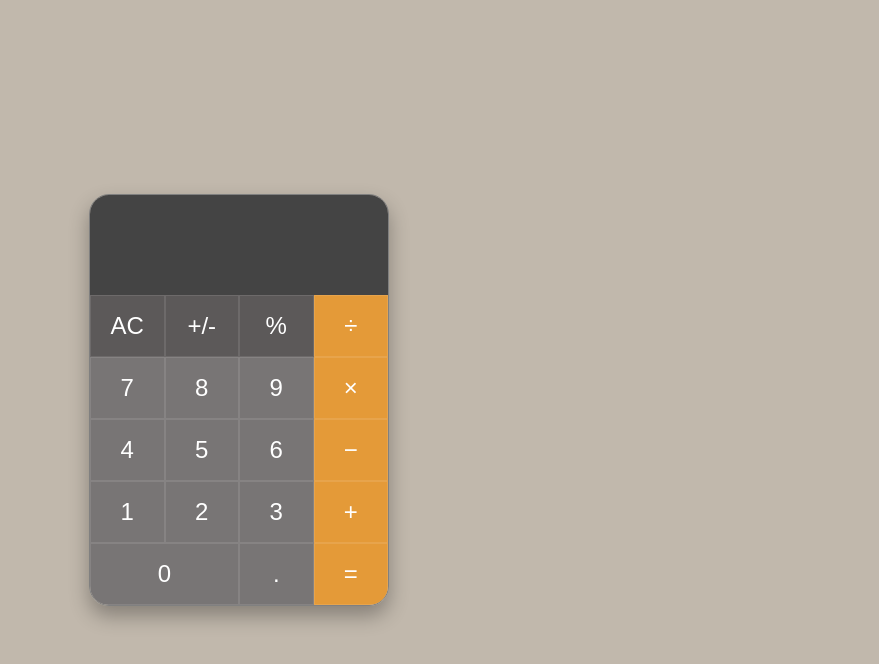
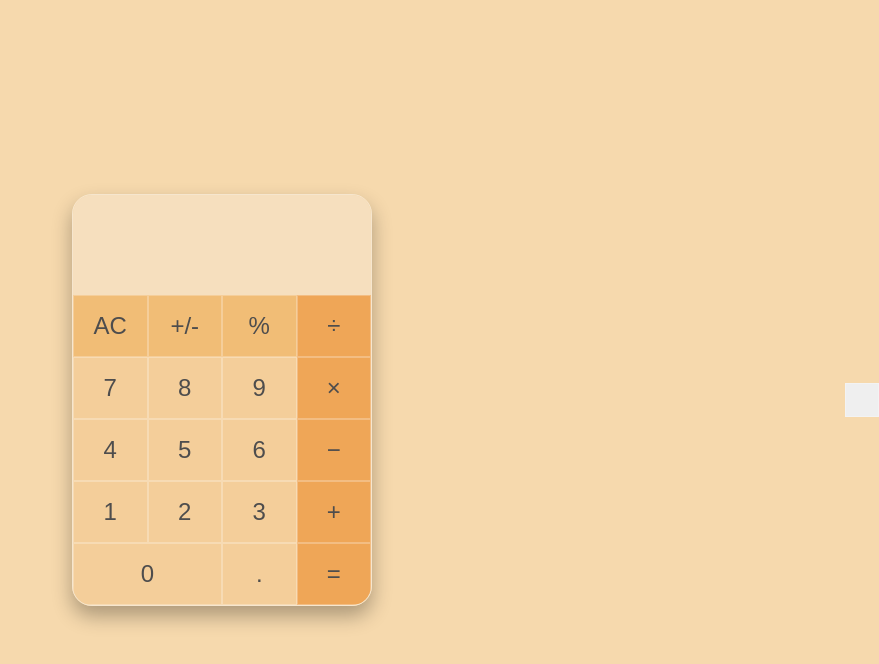
Before and after one commit to YanaLysukha/Calculator-app, a website built with webpack: page src/index.html in a window 1280 px wide. Both pictures are taken after a click on the button "AC". Shown: the whole page, without its empty margins (401-1280 px from the left). Built offline with nearby package versions, Linux system fonts and the light colour scheme.

Commit message:
feat: implement theme toggling

```diff
--- /dev/null
+++ b/src/components/ThemeManager/index.ts
@@ -0,0 +1,35 @@
+import BaseElement from '../base-component';
+
+export default class ThemeManager extends BaseElement<HTMLElement>{
+    static #instance: ThemeManager;
+
+    private subscribers: (() => void)[];
+
+    private constructor() {
+        super({ tag: 'button', class: 'theme-manager-button'});
+        this.node.onclick = this.toggleTheme;
+        this.subscribers = [];
+    }
+
+    public static getInstance(): ThemeManager {
+        if (!ThemeManager.#instance) {
+            ThemeManager.#instance = new ThemeManager();
+        }
+
+        return ThemeManager.#instance;
+    }
+
+    toggleTheme = () => {
+        this.notifySubscribers();
+    }
+
+    private notifySubscribers = () => {
+        this.subscribers.forEach((subscriber) => {
+            subscriber();
+        });
+    };
+
+    subscribe = (method: () => void) => {
+        this.subscribers.push(method);
+    };
+}
--- a/src/components/calculator/index.ts
+++ b/src/components/calculator/index.ts
@@ -3,7 +3,7 @@ export type Operators = '+' | '-' | '*' | '%' | '/';
 export default class Calculator {
     static #instance: Calculator;
 
-    private listeners: ((str: string) => void)[];
+    private subscribers: ((str: string) => void)[];
 
     private operatorsArray: Operators[];
 
@@ -14,7 +14,7 @@ export default class Calculator {
     private currentOperator: Operators | null;
 
     private constructor() {
-        this.listeners = [];
+        this.subscribers = [];
         this.operatorsArray = [];
         this.numbersArray = [];
         this.currentNumber = null;
@@ -29,15 +29,15 @@ export default class Calculator {
         return Calculator.#instance;
     }
 
-    private callListeners = () => {
-        this.listeners.forEach((listener) => {
+    private notifySubscribers = () => {
+        this.subscribers.forEach((subscriber) => {
             const data = this.getData();
-            listener(data);
+            subscriber(data);
         });
     };
 
-    addListener = (method: (str: string) => void) => {
-        this.listeners.push(method);
+    subscribe = (method: (str: string) => void) => {
+        this.subscribers.push(method);
     };
 
     putNumber = (num: number) => {
@@ -50,7 +50,7 @@ export default class Calculator {
         } else {
             this.currentNumber = this.currentNumber * 10 + num;
         }
-        this.callListeners();
+        this.notifySubscribers();
     };
 
     putOperator = (operator: Operators) => {
@@ -63,14 +63,14 @@ export default class Calculator {
             this.currentOperator = operator;
         }
 
-        this.callListeners();
+        this.notifySubscribers();
     };
 
     putDecimal = () => {
         // if (this.data[this.data.length - 1] !== '.') {
         //     this.data += '.';
         // }
-        this.callListeners();
+        this.notifySubscribers();
     };
 
     getData = () => {
@@ -95,14 +95,14 @@ export default class Calculator {
         this.operatorsArray = [];
         this.currentNumber = null;
         this.currentOperator = null;
-        this.callListeners();
+        this.notifySubscribers();
     };
 
     invertSign = () => {
         if (this.currentNumber) {
             this.currentNumber = this.currentNumber * -1;
         }
-        this.callListeners();
+        this.notifySubscribers();
     };
 
     calculate = () => {
@@ -133,7 +133,7 @@ export default class Calculator {
         this.reset();
         this.numbersArray.push(result);
 
-        this.callListeners();
+        this.notifySubscribers();
     };
 
     doOperations = (num1: number, operator: string, num2: number) => {
--- a/src/components/display/index.ts
+++ b/src/components/display/index.ts
@@ -1,17 +1,28 @@
 import BaseElement from '../base-component';
 import Calculator from '../calculator';
 import './style.scss';
+import ThemeManager from '../ThemeManager';
 
 export default class Display extends BaseElement<HTMLElement> {
     calculator: Calculator;
 
+    themeManager: ThemeManager;
+
     constructor() {
         super({ tag: 'div', class: 'display-container' });
         this.calculator = Calculator.getInstance();
-        this.calculator.addListener(this.updateText);
+        this.calculator.subscribe(this.updateText);
+        this.themeManager = ThemeManager.getInstance();
+        this.themeManager.subscribe(this.updateTheme);
+        this.node.classList.add('light');
     }
 
     private updateText = (str: string) => {
         this.node.textContent = str;
     };
+
+    updateTheme = ()=> {
+        this.node.classList.toggle('light');
+        this.node.classList.toggle('dark');
+    }
 }
--- a/src/components/display/style.scss
+++ b/src/components/display/style.scss
@@ -1,3 +1,13 @@
+.light {
+    --display-background: #f6dfbe;
+    --display-text-color: #4e4d4d;
+}
+
+.dark {
+    --display-background: #444;
+    --display-text-color: #fff;
+}
+
 .display-container {
     display: flex;
     align-items: center;
@@ -5,8 +15,8 @@
     max-width: 400px;
     width: 100%;
     height: 6.3rem;
-    background-color: #444;
-    color: white;
+    background-color: var(--display-background);
+    color: var(--display-text-color);
     font-size: 2.5em;
     text-align: right;
     padding: 20px;
--- a/src/components/keys/index.ts
+++ b/src/components/keys/index.ts
@@ -1,6 +1,7 @@
 import BaseElement from '../base-component';
 import Calculator, { Operators } from '../calculator';
 import './style.scss';
+import ThemeManager from '../ThemeManager';
 
 export default class Keys extends BaseElement<HTMLElement> {
     private calculator: Calculator;
@@ -9,6 +10,8 @@ export default class Keys extends BaseElement<HTMLElement> {
         super({ tag: 'div', class: 'keys-container' });
         this.createKeys();
         this.calculator = Calculator.getInstance();
+        ThemeManager.getInstance().subscribe(this.updateTheme);
+        this.node.classList.add('light');
     }
 
     private createKeys = () => {
@@ -43,6 +46,11 @@ export default class Keys extends BaseElement<HTMLElement> {
         this.calculator.calculate();
     };
 
+    updateTheme = ()=> {
+        this.node.classList.toggle('light');
+        this.node.classList.toggle('dark');
+    }
+
     keysConfig: {
         label: string;
         handler: () => void;
--- a/src/components/keys/style.scss
+++ b/src/components/keys/style.scss
@@ -1,3 +1,19 @@
+.dark {
+    --button-background-accent: #e49a38;
+    --button-background-neutral: #787575;
+    --button-background-dark: #5c5959;
+    --button-color-text: #ffffff;
+    --button-border: rgba(255, 255, 255, 0.1);
+}
+
+.light {
+    --button-background-accent: #efa657;
+    --button-background-neutral: #f4ce9a;
+    --button-background-dark: #f1bd76;
+    --button-color-text: #4e4d4d;
+    --button-border: rgba(255, 255, 255, 0.26);
+}
+
 .keys-container {
     display: grid;
     grid-template-columns: repeat(4, 1fr);
@@ -6,7 +22,7 @@
 
 button.zero-number {
     grid-column: span 2;
-    background-color: #787575;
+    background-color: var(--button-background-neutral);
 }
 
 button {
@@ -15,12 +31,10 @@ button {
     align-items: center;
     cursor: pointer;
     outline: none;
-    border: none;
     font-size: 1.5em;
-    color: white;
+    color: var(--button-color-text);
     padding: 1rem;
-
-    border: 1px solid rgba(255, 255, 255, 0.1);
+    border: 1px solid var(--button-border);
 
     &:hover {
         opacity: 0.8;
@@ -32,13 +46,13 @@ button {
 }
 
 button.orange {
-    background-color: #e49a38;
+    background-color: var(--button-background-accent);
 }
 
 button.dark-gray {
-    background-color: #5c5959;
+    background-color: var(--button-background-dark);
 }
 
 button.gray {
-    background-color: #787575;
+    background-color: var(--button-background-neutral);
 }
--- a/src/index.ts
+++ b/src/index.ts
@@ -2,10 +2,20 @@ import BaseElement from './components/base-component';
 import Display from './components/display';
 import Keys from './components/keys';
 import './style.scss';
+import ThemeManager from './components/ThemeManager';
+
+const updateTheme = ()=> {
+    document.body.classList.toggle('light');
+    document.body.classList.toggle('dark');
+}
 
 const calculatorWrapper = new BaseElement<HTMLDivElement>({ tag: 'div', class: 'calculator-wrapper' });
 const display = new Display();
 const keys = new Keys();
+const themeManager = ThemeManager.getInstance();
 calculatorWrapper.node.append(display.node);
 calculatorWrapper.node.append(keys.node);
 document.body.append(calculatorWrapper.node);
+document.body.append(themeManager.node);
+document.body.classList.add('light');
+ThemeManager.getInstance().subscribe(updateTheme);
--- a/src/style.scss
+++ b/src/style.scss
@@ -6,12 +6,22 @@
     padding: 0;
 }
 
+.light {
+    --background-color: rgb(246, 217, 173);
+    --calculator-border-color: #f6e6ce;
+}
+
+.dark {
+    --background-color: #6d635d;
+    --calculator-border-color: grey;
+}
+
 body {
     display: flex;
     justify-content: center;
     align-items: center;
     height: 100vh;
-    background-color: rgb(193, 184, 172);
+    background-color: var(--background-color);
     font-family: "Inter", sans-serif;
     font-weight: 300;
 }
@@ -23,7 +33,7 @@ body {
     margin: auto;
     max-width: 300px;
     width: 100%;
-    border: 1px solid grey;
+    border: 1px solid var(--calculator-border-color);
     box-shadow: 0 10px 20px rgba(0, 0, 0, 0.3);
     border-radius: 20px;
 }
```
Also changed, not shown: src/components/calculator/index.test.ts (+4 -0 lines), src/components/ThemeManager/style.scss (added).
